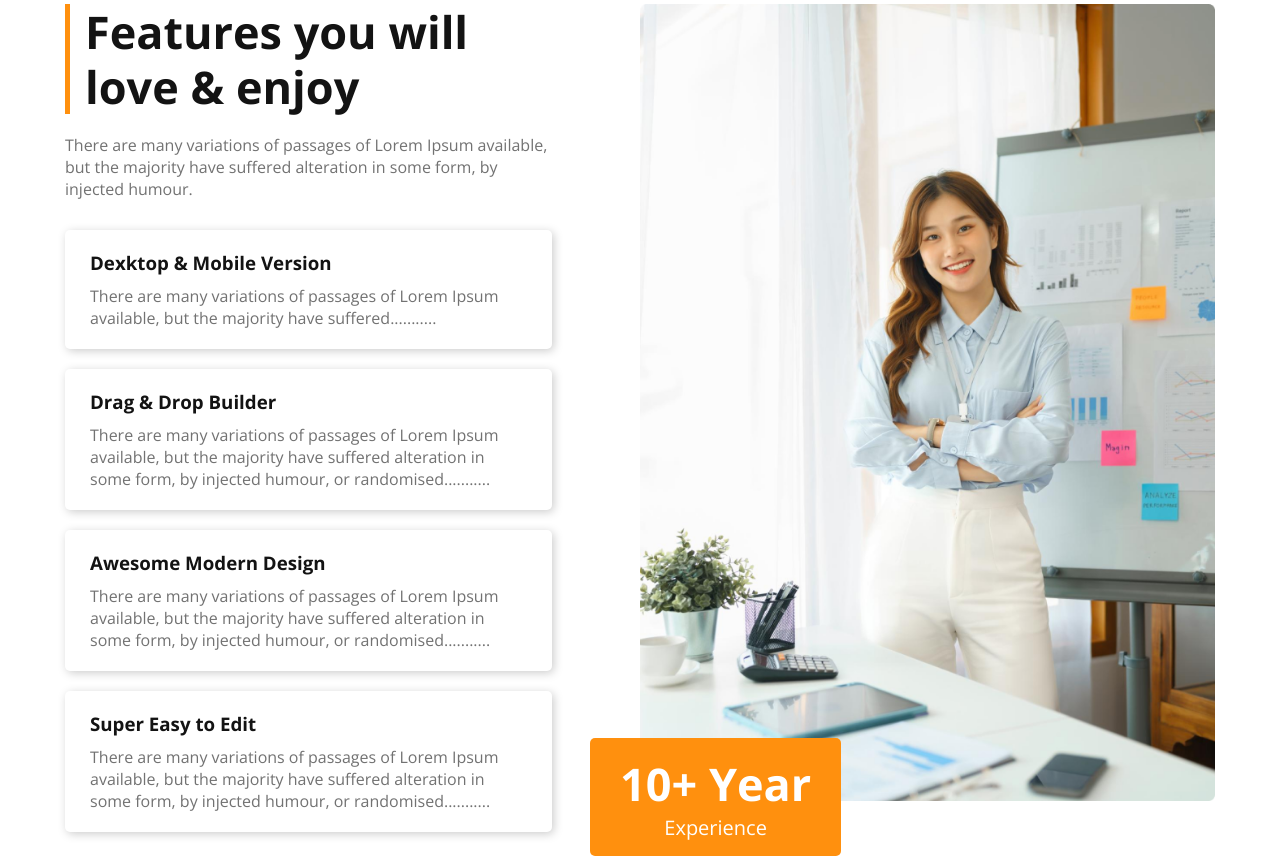
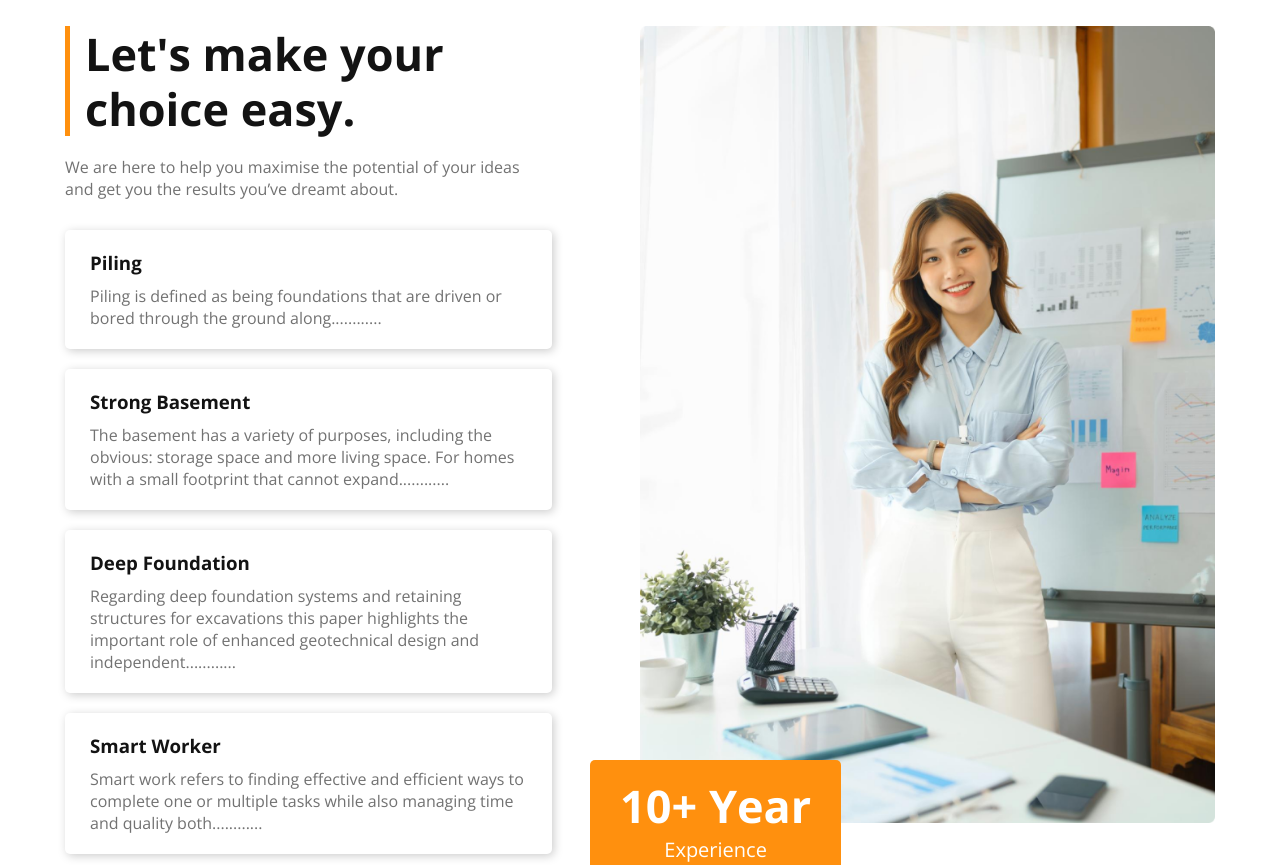
Before and after one commit to webprosen/your-architect, a plain HTML site: page index.html in a window 1280 px wide. Shown: the part 1935-2800 px from the top of the page. Drawn offline with nearby package versions, Linux system fonts and the light colour scheme.

Commit message:
different text content

```diff
--- a/assets/style.css
+++ b/assets/style.css
@@ -378,6 +378,9 @@ Header style here
 
 
 /* FOOTER START */
+.footer{
+    margin-bottom: 50px;
+}
 .copyright{
     text-align: center;
     padding-top: 30px;
--- a/index.html
+++ b/index.html
@@ -40,7 +40,7 @@
             <!-- Richtext start -->
             <section class="richtext">
                 <h1 class="richtext-title">Brand New<br>Group of Architects</h1>
-                <p class="richtext-des">There are many variations of passages of Lorem Ipsum available, but the majority have suffered alteration in some form, by injected humour, or randomised words which don't look even.</p>
+                <p class="richtext-des">Architecture is the process of designing a structure that can utilize content effectively, efficiently, and create outputs that satisfy the stated or implied needs of the target audience. There are so many factors that can affect the content architecture.</p>
                 <div class="richtext-button">
                     <a href="">Explore More</a>
                 </div>
@@ -75,7 +75,7 @@
             </div>
             <div class="quick-list-right">
                 <h1 class="quick-list-title">Quick list <strong>of Our </strong><span>Features</span></h1>
-                <p class="quick-list-des">There are many variations of passages of Lorem Ipsum available, but the majority have suffered alteration in some form, by injected humour, or randomised words which don't look even.</p>
+                <p class="quick-list-des">While the mission of content determines why content should be published and available at all, the content strategy determines how to accomplish missions. The bridge between content strategies and content management is the content architecture.</p>
                 <div class="quick-list-button">
                     <a href="">Explore More</a>
                 </div>
@@ -86,25 +86,25 @@
         <!-- Features start-->
         <section class="features wrapper">
             <div class="features-left">
-                <div class="features-title">Features you will love & enjoy</div>
-                <div class="features-des">There are many variations of passages of Lorem Ipsum available, but the majority have suffered alteration in some form, by injected humour.</div>
+                <div class="features-title">Let's make your choice easy.</div>
+                <div class="features-des">We are here to help you maximise the potential of your ideas and get you the results you’ve dreamt about.</div>
 
                 <div class="features-list">
                     <div class="feature">
-                        <h3 class="feature-list-title">Dexktop & Mobile Version</h3>
-                        <p class="feature-list-des">There are many variations of passages of Lorem Ipsum available, but the majority have suffered...........</p>
+                        <h3 class="feature-list-title">Piling</h3>
+                        <p class="feature-list-des">Piling is defined as being foundations that are driven or bored through the ground along............</p>
                     </div>
                     <div class="feature">
-                        <h3 class="feature-list-title">Drag & Drop Builder</h3>
-                        <p class="feature-list-des">There are many variations of passages of Lorem Ipsum available, but the majority have suffered alteration in some form, by injected humour, or randomised...........</p>
+                        <h3 class="feature-list-title">Strong Basement</h3>
+                        <p class="feature-list-des">The basement has a variety of purposes, including the obvious: storage space and more living space. For homes with a small footprint that cannot expand............</p>
                     </div>
                     <div class="feature">
-                        <h3 class="feature-list-title">Awesome Modern Design</h3>
-                        <p class="feature-list-des">There are many variations of passages of Lorem Ipsum available, but the majority have suffered alteration in some form, by injected humour, or randomised...........</p>
+                        <h3 class="feature-list-title">Deep Foundation</h3>
+                        <p class="feature-list-des">Regarding deep foundation systems and retaining structures for excavations this paper highlights the important role of enhanced geotechnical design and independent............</p>
                     </div>
                     <div class="feature">
-                        <h3 class="feature-list-title">Super Easy to Edit</h3>
-                        <p class="feature-list-des">There are many variations of passages of Lorem Ipsum available, but the majority have suffered alteration in some form, by injected humour, or randomised...........</p>
+                        <h3 class="feature-list-title">Smart Worker</h3>
+                        <p class="feature-list-des">Smart work refers to finding effective and efficient ways to complete one or multiple tasks while also managing time and quality both............</p>
                     </div>
                 </div>
             </div>
@@ -126,7 +126,7 @@
         <!-- Some facts  start -->
         <section class="some-facts wrapper">
             <div class="some-facts-title">Some Facts</div>
-            <div class="some-facts-des">There are many variations of passages of Lorem Ipsum available, but the majority have suffered alteration.</div>
+            <div class="some-facts-des">Finding an architect you can trust doesn't have to be so hard.</div>
 
             <div class="score-boxes">
                 <div class="score-box">
@@ -165,7 +165,7 @@
         <!-- Our sponsors start -->
         <section class="our-sponsors wrapper">
             <div class="our-sponsors-title">Our Sponsors</div>
-            <div class="our-sponsors-des">There are many variations of passages of Lorem Ipsum available, but the majority have suffered alteration.</div>
+            <div class="our-sponsors-des">Leave the hard work with us so you can focus on the things that really matter. Design is our forte.</div>
 
             <div class="sponsors">
                 <div class="sponsor"><img src="images/sponsors/amazon.png" alt=""></div>
@@ -182,7 +182,7 @@
 
         <section class="completed-projects wrapper">
             <div class="completed-projects-title">Our Portfolio</div>
-            <div class="completed-projects-des">There are many variations of passages of Lorem Ipsum available, but the majority have suffered alteration.</div>
+            <div class="completed-projects-des">We understand that taking on a building project or development is time consuming and a big financial commitment. You need an architect who can</div>
 
             <div class="projects">
                 <div class="project">
@@ -219,7 +219,7 @@
 
 
     <!-- FOOTER ELEMENT -->
-    <footer class="footer">
+    <footer class="footer wrapper">
         <div class="copyright">
             © Prosen Biswas 2023 | All Rights Reserved
         </div>
```
